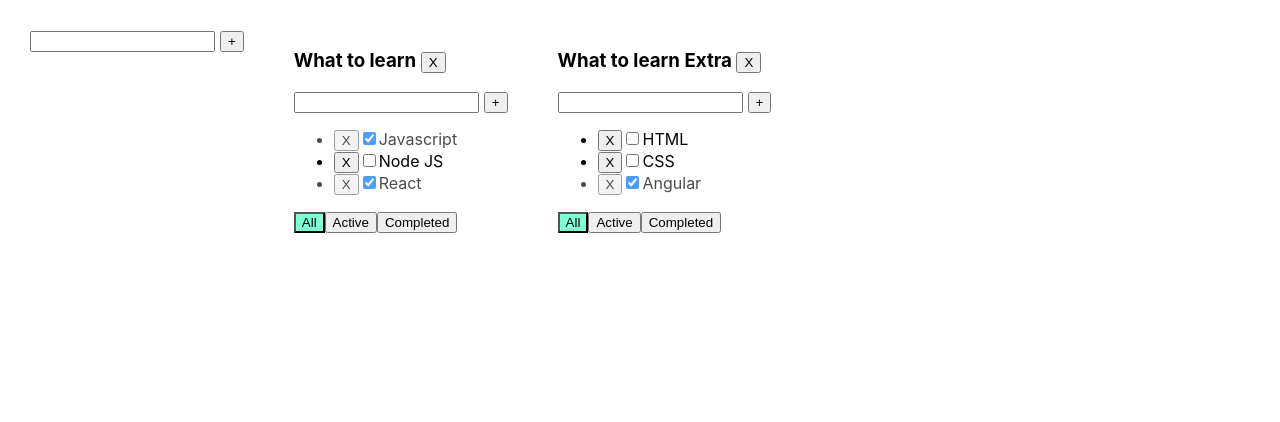
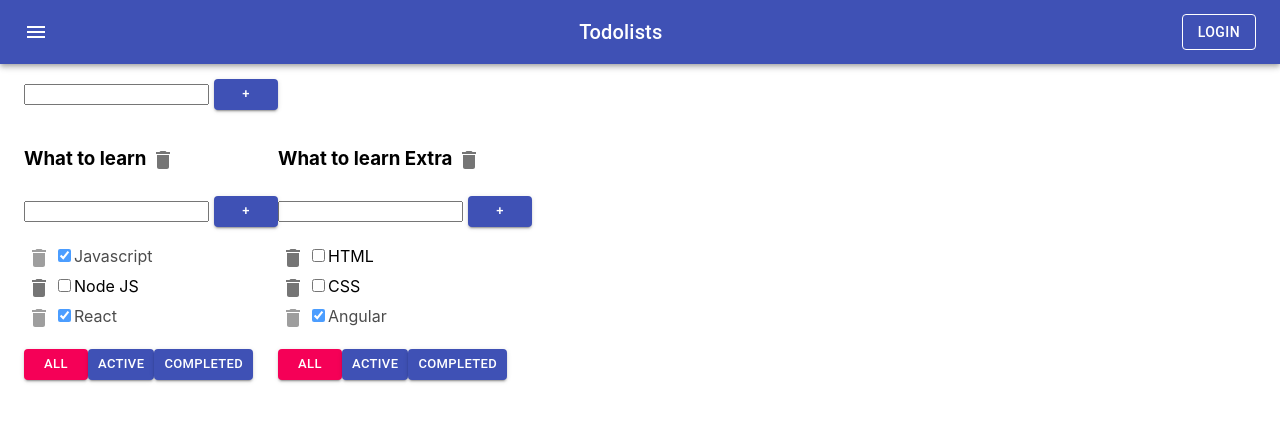
Before and after one commit to webshturman/Todolist, a React (Create React App) app: page / in a window 1280 px wide. Shown: the top 422 px of the page. Built offline with nearby package versions, Linux system fonts and the light colour scheme.

Commit message:
Material UI

```diff
--- a/package.json
+++ b/package.json
@@ -4,6 +4,8 @@
   "private": true,
   "homepage": "https://webshturman.github.io/Todolist",
   "dependencies": {
+    "@material-ui/core": "^4.12.3",
+    "@material-ui/icons": "^4.11.2",
     "@testing-library/jest-dom": "^4.2.4",
     "@testing-library/react": "^9.3.2",
     "@testing-library/user-event": "^7.1.2",
--- a/src/App.css
+++ b/src/App.css
@@ -1,8 +1,8 @@
-.App {
-  padding: 30px;
-  display: flex;
-}
+/*.App {*/
+/*  padding: 30px;*/
+/*  display: flex;*/
+/*}*/
 
-.App > div {
-  margin-right: 50px;
-}
+/*.App > div {*/
+/*  margin-right: 50px;*/
+/*}*/
--- a/src/App.tsx
+++ b/src/App.tsx
@@ -3,6 +3,8 @@ import './App.css';
 import {TaskType, Todolist} from './Todolist';
 import {v1} from "uuid";
 import {AddItemForm} from "./Components/AddItemForm";
+import {AppBar, Button, Container, Grid, IconButton, Paper, Toolbar, Typography} from "@material-ui/core";
+import {Menu} from "@material-ui/icons";
 //-----------------------------------------------------------------------------------------
 export type typeFilter = 'All' | 'Active' | 'Completed'
 export type TodolistIdType = {
@@ -33,8 +35,7 @@ function App() {
                 {id: v1(), title: "CSS", isDone: false},
                 {id: v1(), title: "Angular", isDone: true}
             ]
-        }
-    )
+        })
 
     const changeCheckbox = (checkbox: boolean, id: string, TodolistID: string) => {
         setTasks({...tasks, [TodolistID]: tasks[TodolistID].map(td => td.id === id ? {...td, isDone: checkbox} : td)})
@@ -69,9 +70,28 @@ function App() {
         setTasks({...tasks, [todolist.id]:[]})
     }
     return (
-
         <div className="App">
+            <AppBar position="static">
+                <Toolbar style={{justifyContent: "space-between"}}>
+                    <IconButton edge="start" color="inherit" aria-label="menu">
+                        <Menu/>
+                    </IconButton>
+                    <Typography variant="h6">
+                        Todolists
+                    </Typography>
+                    <Button
+                        variant={"outlined"}
+                        color="inherit"
+                    >
+                        Login
+                    </Button>
+                </Toolbar>
+            </AppBar>
+            <Container fixed>
+                <Grid container style={{padding:"15px 0"}}>
                     <AddItemForm addItem={addTodoList}/>
+                </Grid>
+                <Grid container>
                     {todolists.map(t => {
                         let filteredTasks = tasks[t.id]
                         if (t.filter === 'Active') {
@@ -81,6 +101,7 @@ function App() {
                             filteredTasks = tasks[t.id].filter(f => f.isDone)
                         }
                         return (
+                            // <Paper elevation={10}>
                                 <Todolist
                                     key={t.id}
                                     TodolistID={t.id}
@@ -94,8 +115,12 @@ function App() {
                                     removeTodolist={removeTodolist}
                                     refreshingTaskTitle={refreshingTaskTitle}
                                     refreshTodolistTitle={refreshTodolistTitle}
-                    />)
+                                />
+                            // </Paper>
+                                )
                     })}
+                </Grid>
+            </Container>
         </div>
     );
 }
--- a/src/Components/NewButton.tsx
+++ b/src/Components/NewButton.tsx
@@ -1,5 +1,6 @@
 import React from 'react';
 import s from '../App.module.css'
+import {Button} from "@material-ui/core";
 
 
 type NewButtonPropsType = {
@@ -9,8 +10,8 @@ type NewButtonPropsType = {
 }
 
 export const NewButton = (props:NewButtonPropsType) => {
-    let classButton = props.filter === props.title ? s.activeFilter : ''
+    // let classButton = props.filter === props.title ? "secondary" : "primary"
     return (
-      <button className={classButton} onClick={props.callback}>{props.title}</button>
+      <Button  onClick={props.callback} variant={'contained'} size={'small'} color={props.filter === props.title ? "secondary" : "primary"}>{props.title}</Button>
     )
 }
--- a/src/Todolist.tsx
+++ b/src/Todolist.tsx
@@ -4,6 +4,8 @@ import {NewButton} from "./Components/NewButton";
 import s from'./App.module.css'
 import {AddItemForm} from "./Components/AddItemForm";
 import {EditableSpan} from "./Components/EditableSpan";
+import {IconButton} from "@material-ui/core";
+import {Delete} from "@material-ui/icons";
 
 
 export type TaskType = {
@@ -36,10 +38,15 @@ export function Todolist(props: PropsType) {
 
 //-----------------------------------------------------------------------------------------------------------------
     return <div>
-        <h3><EditableSpan name={props.title} refreshingTitle={newTodolistTitle}/> <NewButton callback={todolistRemover} title={'X'}/></h3>
+        <h3><EditableSpan name={props.title} refreshingTitle={newTodolistTitle}/>
+            <IconButton size={'medium'}  onClick={todolistRemover} style={{padding:"5px"}}>
+                <Delete/>
+            </IconButton>
+            {/*<NewButton callback={todolistRemover} title={'X'}/>*/}
+        </h3>
         <AddItemForm  addItem={newAddTask} />
 
-        <ul>
+        <ul style={{listStyle:"none", padding:"0"}}>
             {props.tasks.map((mTasks) => {
                 const taskRemover = ()=> props.removeTask(mTasks.id,props.TodolistID)
                 const checkHandler = (e:ChangeEvent<HTMLInputElement>) => {
@@ -50,7 +57,10 @@ export function Todolist(props: PropsType) {
 
                 return (
                     <li key={mTasks.id} className={inputChecked} >
-                        <NewButton callback={taskRemover} title={'X'}/>
+                        <IconButton size={'small'}  onClick={taskRemover}>
+                            <Delete/>
+                        </IconButton>
+                        {/*<NewButton callback={taskRemover} title={'X'}/>*/}
                         <input  type="checkbox" checked={mTasks.isDone} onChange={checkHandler}/>
                         <EditableSpan name={mTasks.title} refreshingTitle={refreshTitle}/>
                     </li>
```
Also changed, not shown: 1 other file (tests, documents, lock files or other folders). Lines whose indentation alone changed are shown as unchanged.
